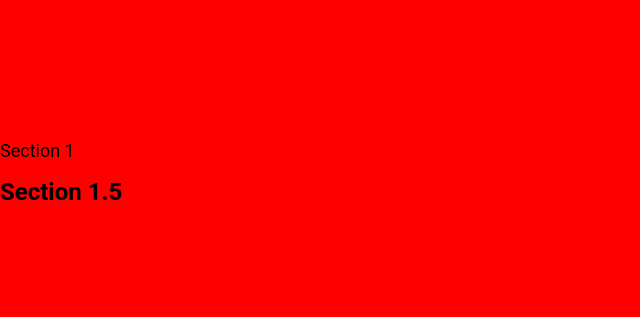
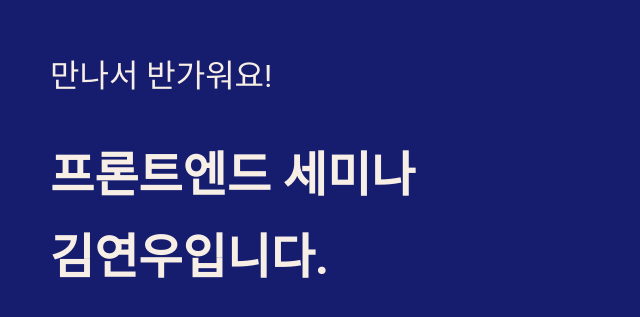
Before and after one commit to Yeonu-Kim/profile-page, a React (Vite) app: page / in a window 1280 px wide. Shown: the part 227-544 px from the top of the page, without its empty margins (0-640 px from the left). Built offline with nearby package versions, Linux system fonts and the light colour scheme; a web font is replaced by a local one.

Commit message:
[feat] Complete the hero page

```diff
--- a/src/App.tsx
+++ b/src/App.tsx
@@ -1,8 +1,8 @@
 import { ThemeProvider } from 'styled-components';
 
-import MainPage from './components/MainPage.tsx';
 import GlobalStyles from './components/styles/GlobalStyle.styled.tsx';
 import theme from './components/styles/theme.tsx';
+import MainPage from './page/MainPage.tsx';
 
 function App() {
   return (
--- /dev/null
+++ b/src/components/Hero.tsx
@@ -0,0 +1,22 @@
+import { StyledContainer } from '../components/styles/Container.styled.tsx';
+import { StyledFadeUpFont } from '../components/styles/Font.styled.tsx';
+
+const Hero = () => {
+  return (
+    <StyledContainer gap={4} color="white">
+      <StyledFadeUpFont size="L" delay={0}>
+        만나서 반가워요!
+      </StyledFadeUpFont>
+      <StyledContainer color="white">
+        <StyledFadeUpFont size="XL" delay={0.3} bold>
+          프론트엔드 세미나
+        </StyledFadeUpFont>
+        <StyledFadeUpFont size="XL" delay={0.6} bold>
+          김연우입니다.
+        </StyledFadeUpFont>
+      </StyledContainer>
+    </StyledContainer>
+  );
+};
+
+export default Hero;
--- a/src/components/MainPage.tsx
+++ /dev/null
@@ -1,39 +0,0 @@
-import React from 'react';
-
-import {
-  StyledFullScreenSection,
-  StyledSectionContainer,
-} from './styles/Container.styled.tsx';
-import {
-  StyledContainer,
-  StyledContainerH,
-  StyledFullContainer,
-  StyledFullContainerH,
-} from './styles/Container.styled.tsx';
-import { StyledFont } from './styles/Font.styled.tsx';
-
-const MainPage: React.FC = () => {
-  return (
-    <StyledSectionContainer>
-      <StyledFullScreenSection backgroundColor="red">
-        <StyledContainer>
-          <StyledFont>Section 1</StyledFont>
-          <StyledFont size={2.4} bold>
-            Section 1.5
-          </StyledFont>
-        </StyledContainer>
-        <StyledContainerH></StyledContainerH>
-        <StyledFullContainer></StyledFullContainer>
-        <StyledFullContainerH></StyledFullContainerH>
-      </StyledFullScreenSection>
-      <StyledFullScreenSection backgroundColor="greed">
-        Section 2
-      </StyledFullScreenSection>
-      <StyledFullScreenSection backgroundColor="black">
-        Section 3
-      </StyledFullScreenSection>
-    </StyledSectionContainer>
-  );
-};
-
-export default MainPage;
--- a/src/components/styles/Container.styled.tsx
+++ b/src/components/styles/Container.styled.tsx
@@ -3,7 +3,7 @@ import styled from 'styled-components';
 
 interface StyledSectionProps {
   children: React.ReactNode;
-  backgroundColor: string;
+  background?: 'white' | 'black' | 'primary' | 'secondary';
 }
 
 interface StyledContainerProps {
@@ -16,12 +16,14 @@ interface StyledContainerProps {
 
 export const StyledFullScreenSection = styled.div<StyledSectionProps>`
   height: 100vh;
-  width: 100vw;
+  width: 100%;
   display: flex;
   justify-content: center;
   align-items: center;
   scroll-snap-align: start;
-  background-color: ${({ backgroundColor }) => backgroundColor};
+  padding: 5rem;
+  background-color: ${({ theme, background }) =>
+    theme.color[background ?? 'default']};
 `;
 
 export const StyledSectionContainer = styled.div`
--- a/src/components/styles/Font.styled.tsx
+++ b/src/components/styles/Font.styled.tsx
@@ -1,12 +1,34 @@
-import styled from 'styled-components';
+import styled, { keyframes } from 'styled-components';
 
 interface StyledFontProps {
-  size?: number; // default size is now defined in the styled component
+  size?: 'XL' | 'L' | 'R' | 'S';
   bold?: boolean;
+  color?: string;
 }
 
+interface StyledFadeUpFontProps {
+  delay?: number;
+}
+
+const fadeInUp = keyframes`
+  from {
+    opacity: 0;
+    transform: translateY(20px);
+  }
+  to {
+    opacity: 1;
+    transform: translateY(0);
+  }
+`;
+
 export const StyledFont = styled.span<StyledFontProps>`
-  font-size: ${({ size = 1.8 }) => `${size}rem`};
+  font-size: ${({ theme, size = 'R' }) => `${theme.font[size]}rem`};
   font-weight: ${({ bold = false }) => (bold ? 'bold' : 'normal')};
-  line-height: ${({ size = 1.8 }) => `${size * 1.5}rem`};
+  line-height: ${({ theme, size = 'R' }) => `${theme.font[size] * 1.5}rem`};
 `;
+
+export const StyledFadeUpFont = styled(StyledFont)<StyledFadeUpFontProps>`
+  opacity: 0;
+  animation: ${fadeInUp} 0.8s ease forwards;
+  animation-delay: ${({ delay }) => `${delay ?? 0}s`};
+`;
--- a/src/components/styles/theme.tsx
+++ b/src/components/styles/theme.tsx
@@ -23,13 +23,13 @@ const color: ColorProps = {
   default: 'transparent',
   black: '#000000',
   white: '#F7EFE5',
-  primary: '#050C9C',
+  primary: '#161D6F',
   secondary: '#3572EF',
   bright_secondary: '#A7E6FF',
 };
 
 const font: FontSizeProps = {
-  XL: 8.0,
+  XL: 4.8,
   L: 3.2,
   R: 1.6,
   S: 1.2,
--- /dev/null
+++ b/src/page/MainPage.tsx
@@ -0,0 +1,32 @@
+import React from 'react';
+
+import Hero from '../components/Hero.tsx';
+import {
+  StyledContainerH,
+  StyledFullContainer,
+  StyledFullContainerH,
+  StyledFullScreenSection,
+  StyledSectionContainer,
+} from '../components/styles/Container.styled.tsx';
+import { StyledFont } from '../components/styles/Font.styled.tsx';
+
+const MainPage: React.FC = () => {
+  return (
+    <StyledSectionContainer>
+      <StyledFullScreenSection background="primary">
+        <Hero />
+      </StyledFullScreenSection>
+      <StyledFullScreenSection background="white">
+        <StyledFullContainer></StyledFullContainer>
+        <StyledContainerH></StyledContainerH>
+        <StyledFullContainerH></StyledFullContainerH>
+        <StyledFont>Section 2</StyledFont>
+      </StyledFullScreenSection>
+      <StyledFullScreenSection background="secondary">
+        Section 3
+      </StyledFullScreenSection>
+    </StyledSectionContainer>
+  );
+};
+
+export default MainPage;
```
